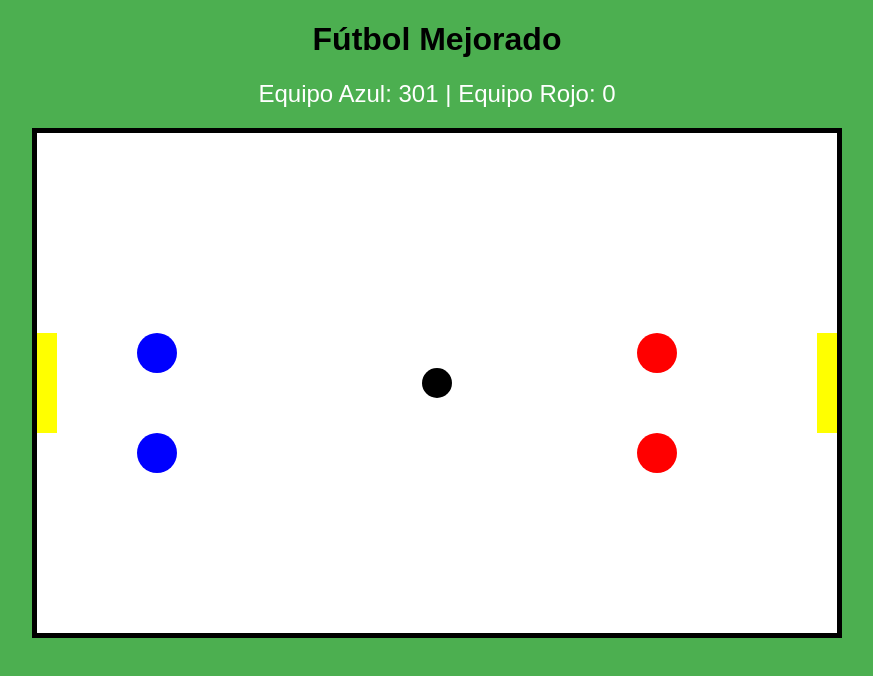
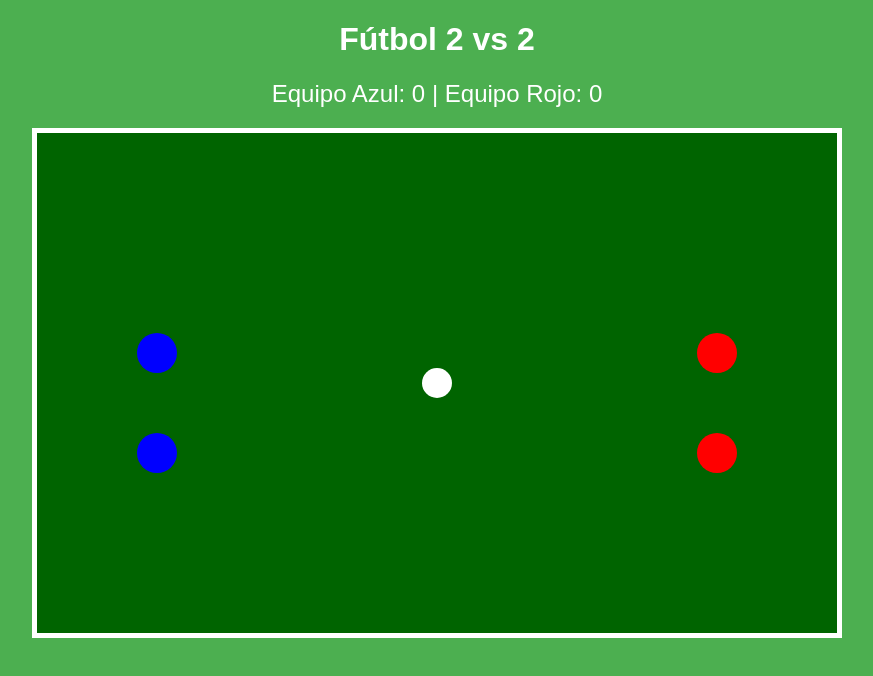
Before and after one commit to bot7439/bot7439.github.io, a plain HTML site: page index.html in a window 1280 px wide. Shown: the whole page, without its empty margins (203-1076 px from the left). Drawn offline with Linux system fonts and the light colour scheme.

Commit message:
Update index.html

```diff
--- a/index.html
+++ b/index.html
@@ -1,8 +1,8 @@
 <!DOCTYPE html>
-<html lang="en">
+<html lang="es">
 <head>
   <meta charset="UTF-8">
-  <meta name="viewport" content="width=device-width, initial-scale=1.0">
+  <meta name="viewport" content="width=device-width, initial-scale=1">
   <title>Juego de Fútbol Mejorado</title>
   <style>
     body {
@@ -11,14 +11,20 @@
       margin: 0;
       padding: 0;
       background-color: #4CAF50;
+      color: #fff;
+    }
+    #scoreboard {
+      margin: 20px;
+      font-size: 24px;
     }
     #game-area {
       position: relative;
       width: 800px;
       height: 500px;
-      margin: 20px auto;
-      background-color: #fff;
-      border: 5px solid #000;
+      margin: 0 auto;
+      background-color: #006400;
+      border: 5px solid #fff;
+      overflow: hidden;
     }
     .player {
       position: absolute;
@@ -26,167 +32,235 @@
       height: 40px;
       background-color: blue;
       border-radius: 50%;
+      transition: background-color 0.3s;
     }
-    .player.team-red {
+    .team-red {
       background-color: red;
     }
     #ball {
       position: absolute;
       width: 30px;
       height: 30px;
-      background-color: black;
+      background-color: white;
       border-radius: 50%;
-    }
-    #scoreboard {
-      margin-top: 20px;
-      font-size: 24px;
-      color: #fff;
     }
     .goal {
       position: absolute;
       width: 20px;
       height: 100px;
       background-color: yellow;
+      top: 200px;
     }
     .goal.left {
-      top: 200px;
-      left: 0;
+      left: -20px;
     }
     .goal.right {
-      top: 200px;
-      right: 0;
+      right: -20px;
     }
   </style>
 </head>
 <body>
-  <h1>Fútbol Mejorado</h1>
+  <h1>Fútbol 2 vs 2</h1>
   <div id="scoreboard">Equipo Azul: 0 | Equipo Rojo: 0</div>
   <div id="game-area">
-    <div id="ball"></div>
-    <div class="player team-blue" id="blue1" style="top: 200px; left: 100px;"></div>
-    <div class="player team-blue" id="blue2" style="top: 300px; left: 100px;"></div>
-    <div class="player team-red" id="red1" style="top: 200px; left: 600px;"></div>
-    <div class="player team-red" id="red2" style="top: 300px; left: 600px;"></div>
+    <div id="ball" style="left: 385px; top: 235px;"></div>
+    <!-- Equipo Azul -->
+    <div class="player" id="blue1" style="left: 100px; top: 200px;"></div>
+    <div class="player" id="blue2" style="left: 100px; top: 300px;"></div>
+    <!-- Equipo Rojo -->
+    <div class="player team-red" id="red1" style="left: 660px; top: 200px;"></div>
+    <div class="player team-red" id="red2" style="left: 660px; top: 300px;"></div>
+    <!-- Goles -->
     <div class="goal left"></div>
     <div class="goal right"></div>
   </div>
+
   <script>
     const gameArea = document.getElementById("game-area");
     const ball = document.getElementById("ball");
+    const scoreboard = document.getElementById("scoreboard");
     const players = {
       blue1: document.getElementById("blue1"),
       blue2: document.getElementById("blue2"),
       red1: document.getElementById("red1"),
       red2: document.getElementById("red2"),
     };
-    const scoreboard = document.getElementById("scoreboard");
     let blueScore = 0;
     let redScore = 0;
 
-    const ballSpeed = { x: 0, y: 0 }; // Velocidad de la pelota.
-    const playerSpeed = 7; // Velocidad de los jugadores.
-    const friction = 0.98; // Fricción para la pelota.
     const keys = {};
+    const playerSpeed = 7; // Aumentamos la velocidad de los jugadores
+    const friction = 0.95; // Fricción para la pelota
 
-    document.addEventListener("keydown", (e) => (keys[e.key] = true));
-    document.addEventListener("keyup", (e) => (keys[e.key] = false));
+    // Velocidad de la pelota
+    let ballSpeed = { x: 0, y: 0 };
 
+    // Detectar teclas presionadas
+    document.addEventListener("keydown", (e) => {
+      keys[e.key.toLowerCase()] = true;
+    });
+    document.addEventListener("keyup", (e) => {
+      keys[e.key.toLowerCase()] = false;
+    });
+
+    // Función para mover jugadores
     function movePlayer(player, dx, dy) {
-      const rect = player.getBoundingClientRect();
-      const areaRect = gameArea.getBoundingClientRect();
-      let newX = rect.left + dx - areaRect.left;
-      let newY = rect.top + dy - areaRect.top;
+      let currentX = parseInt(player.style.left);
+      let currentY = parseInt(player.style.top);
+      let newX = currentX + dx;
+      let newY = currentY + dy;
 
+      // Límites del campo de juego
       if (newX < 0) newX = 0;
       if (newY < 0) newY = 0;
-      if (newX + rect.width > areaRect.width) newX = areaRect.width - rect.width;
-      if (newY + rect.height > areaRect.height) newY = areaRect.height - rect.height;
+      if (newX > gameArea.clientWidth - player.clientWidth) newX = gameArea.clientWidth - player.clientWidth;
+      if (newY > gameArea.clientHeight - player.clientHeight) newY = gameArea.clientHeight - player.clientHeight;
 
       player.style.left = newX + "px";
       player.style.top = newY + "px";
     }
 
+    // Función para mover la pelota
     function moveBall() {
-      const rect = ball.getBoundingClientRect();
-      const areaRect = gameArea.getBoundingClientRect();
-      let newX = rect.left + ballSpeed.x;
-      let newY = rect.top + ballSpeed.y;
+      let currentX = parseInt(ball.style.left);
+      let currentY = parseInt(ball.style.top);
+      let newX = currentX + ballSpeed.x;
+      let newY = currentY + ballSpeed.y;
 
-      if (newX < 0 || newX + rect.width > areaRect.width) ballSpeed.x *= -1;
-      if (newY < 0 || newY + rect.height > areaRect.height) ballSpeed.y *= -1;
+      // Colisiones con los bordes
+      if (newX < 0 || newX > gameArea.clientWidth - ball.clientWidth) {
+        ballSpeed.x *= -1;
+      }
+      if (newY < 0 || newY > gameArea.clientHeight - ball.clientHeight) {
+        ballSpeed.y *= -1;
+      }
 
-      ball.style.left = Math.max(0, Math.min(areaRect.width - rect.width, newX)) + "px";
-      ball.style.top = Math.max(0, Math.min(areaRect.height - rect.height, newY)) + "px";
-
+      // Aplicar fricción
       ballSpeed.x *= friction;
       ballSpeed.y *= friction;
+
+      // Limitar la velocidad de la pelota
+      const maxSpeed = 10;
+      if (ballSpeed.x > maxSpeed) ballSpeed.x = maxSpeed;
+      if (ballSpeed.x < -maxSpeed) ballSpeed.x = -maxSpeed;
+      if (ballSpeed.y > maxSpeed) ballSpeed.y = maxSpeed;
+      if (ballSpeed.y < -maxSpeed) ballSpeed.y = -maxSpeed;
+
+      ball.style.left = Math.max(0, Math.min(gameArea.clientWidth - ball.clientWidth, newX)) + "px";
+      ball.style.top = Math.max(0, Math.min(gameArea.clientHeight - ball.clientHeight, newY)) + "px";
     }
 
-    function detectCollision(player) {
-      const playerRect = player.getBoundingClientRect();
-      const ballRect = ball.getBoundingClientRect();
+    // Función para detectar colisiones entre jugadores y la pelota
+    function detectCollisions() {
+      for (let key in players) {
+        const player = players[key];
+        const playerRect = player.getBoundingClientRect();
+        const ballRect = ball.getBoundingClientRect();
+        const gameAreaRect = gameArea.getBoundingClientRect();
 
-      const overlapX = Math.abs(playerRect.left - ballRect.left) < playerRect.width;
-      const overlapY = Math.abs(playerRect.top - ballRect.top) < playerRect.height;
+        // Calcular posiciones relativas
+        const playerX = playerRect.left - gameAreaRect.left;
+        const playerY = playerRect.top - gameAreaRect.top;
 
-      if (overlapX && overlapY) {
-        const angle = Math.atan2(
-          ballRect.top - playerRect.top,
-          ballRect.left - playerRect.left
-        );
-        ballSpeed.x += Math.cos(angle) * 5;
-        ballSpeed.y += Math.sin(angle) * 5;
+        // Detectar superposición
+        if (
+          playerX < parseInt(ball.style.left) + ball.clientWidth &&
+          playerX + player.clientWidth > parseInt(ball.style.left) &&
+          playerY < parseInt(ball.style.top) + ball.clientHeight &&
+          playerY + player.clientHeight > parseInt(ball.style.top)
+        ) {
+          // Calcular la dirección de empuje
+          const centerPlayerX = playerX + player.clientWidth / 2;
+          const centerPlayerY = playerY + player.clientHeight / 2;
+          const centerBallX = parseInt(ball.style.left) + ball.clientWidth / 2;
+          const centerBallY = parseInt(ball.style.top) + ball.clientHeight / 2;
+
+          const angle = Math.atan2(centerBallY - centerPlayerY, centerBallX - centerPlayerX);
+          const force = 5;
+
+          ballSpeed.x += Math.cos(angle) * force;
+          ballSpeed.y += Math.sin(angle) * force;
+
+          // Limitar la velocidad de la pelota
+          const maxSpeed = 10;
+          if (ballSpeed.x > maxSpeed) ballSpeed.x = maxSpeed;
+          if (ballSpeed.x < -maxSpeed) ballSpeed.x = -maxSpeed;
+          if (ballSpeed.y > maxSpeed) ballSpeed.y = maxSpeed;
+          if (ballSpeed.y < -maxSpeed) ballSpeed.y = -maxSpeed;
+        }
       }
     }
 
-    function detectGoal() {
-      const ballRect = ball.getBoundingClientRect();
-      const areaRect = gameArea.getBoundingClientRect();
+    // Función para detectar goles
+    function detectGoals() {
+      const ballLeft = parseInt(ball.style.left);
+      const ballRight = ballLeft + ball.clientWidth;
+      const ballTop = parseInt(ball.style.top);
+      const ballBottom = ballTop + ball.clientHeight;
 
-      if (ballRect.left <= 0) {
+      // Gol en el equipo rojo (izquierda)
+      if (ballLeft <= -10) { // Ajustado para detectar gol fuera del campo
         redScore++;
-        resetBall();
-      } else if (ballRect.right >= areaRect.width) {
-        blueScore++;
+        updateScoreboard();
         resetBall();
       }
 
+      // Gol en el equipo azul (derecha)
+      if (ballRight >= gameArea.clientWidth + 10) { // Ajustado para detectar gol fuera del campo
+        blueScore++;
+        updateScoreboard();
+        resetBall();
+      }
+    }
+
+    // Actualizar el marcador
+    function updateScoreboard() {
       scoreboard.textContent = `Equipo Azul: ${blueScore} | Equipo Rojo: ${redScore}`;
     }
 
+    // Reiniciar la posición de la pelota
     function resetBall() {
       ball.style.left = "385px";
       ball.style.top = "235px";
-      ballSpeed.x = 0;
-      ballSpeed.y = 0;
+      ballSpeed = { x: 0, y: 0 };
     }
 
+    // Bucle principal del juego
     function gameLoop() {
+      // Controles para Equipo Azul - Jugador 1 (WASD)
       if (keys["w"]) movePlayer(players.blue1, 0, -playerSpeed);
       if (keys["s"]) movePlayer(players.blue1, 0, playerSpeed);
       if (keys["a"]) movePlayer(players.blue1, -playerSpeed, 0);
       if (keys["d"]) movePlayer(players.blue1, playerSpeed, 0);
 
+      // Controles para Equipo Azul - Jugador 2 (IJKL)
       if (keys["i"]) movePlayer(players.blue2, 0, -playerSpeed);
       if (keys["k"]) movePlayer(players.blue2, 0, playerSpeed);
       if (keys["j"]) movePlayer(players.blue2, -playerSpeed, 0);
       if (keys["l"]) movePlayer(players.blue2, playerSpeed, 0);
 
-      if (keys["ArrowUp"]) movePlayer(players.red1, 0, -playerSpeed);
-      if (keys["ArrowDown"]) movePlayer(players.red1, 0, playerSpeed);
-      if (keys["ArrowLeft"]) movePlayer(players.red1, -playerSpeed, 0);
-      if (keys["ArrowRight"]) movePlayer(players.red1, playerSpeed, 0);
+      // Controles para Equipo Rojo - Jugador 1 (Flechas)
+      if (keys["arrowup"]) movePlayer(players.red1, 0, -playerSpeed);
+      if (keys["arrowdown"]) movePlayer(players.red1, 0, playerSpeed);
+      if (keys["arrowleft"]) movePlayer(players.red1, -playerSpeed, 0);
+      if (keys["arrowright"]) movePlayer(players.red1, playerSpeed, 0);
 
-      for (let player in players) {
-        detectCollision(players[player]);
-      }
+      // Controles para Equipo Rojo - Jugador 2 (TILDA y otros)
+      // Puedes asignar otras teclas si lo deseas
 
+      // Mover la pelota
       moveBall();
-      detectGoal();
+
+      // Detectar colisiones
+      detectCollisions();
+
+      // Detectar goles
+      detectGoals();
+
       requestAnimationFrame(gameLoop);
     }
 
-    resetBall();
+    // Iniciar el juego
     gameLoop();
   </script>
 </body>
```
